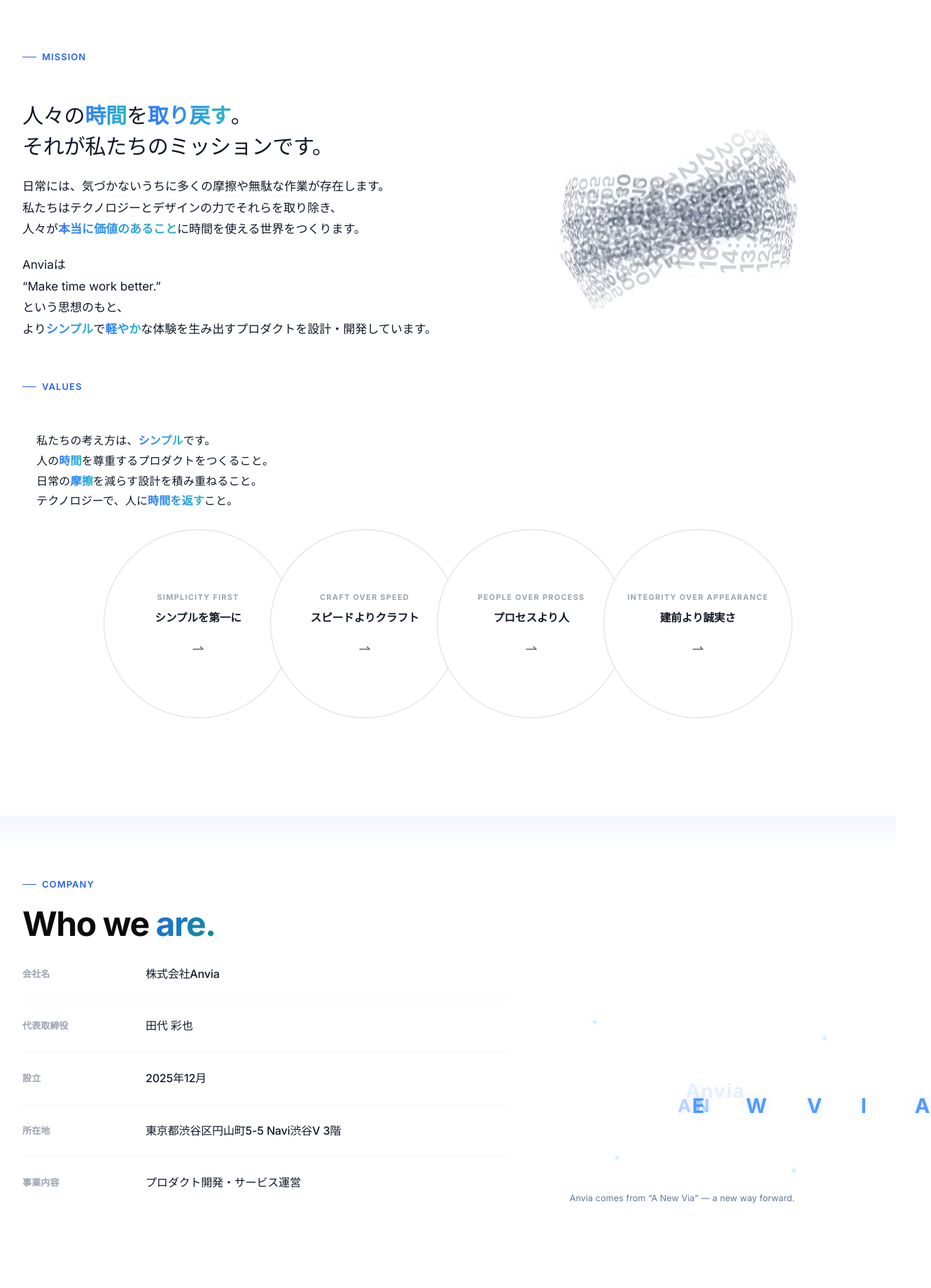
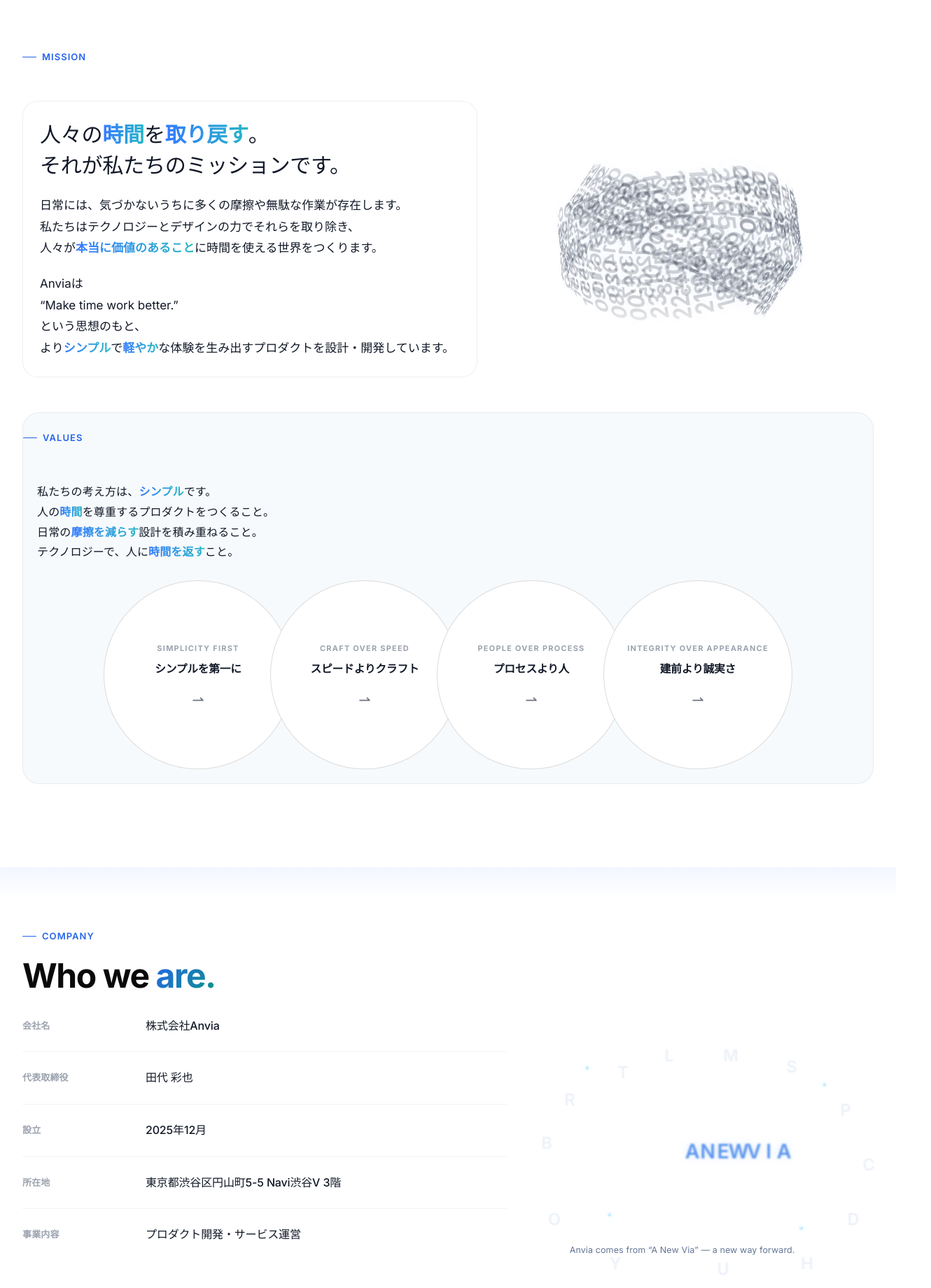
Before and after one commit to Anvia-a/anvia-corporate, a Next.js app: page / in a window 1280 px wide. Shown: the part 3040-4880 px from the top of the page at 70% size, 1330 px wide, since content can reach past the window. Built offline with nearby package versions, Linux system fonts and the light colour scheme.

Commit message:
Company右側アニメーションを、英字群の出現から旋回、A NEW VIA整列、拡散、ANVIA再集結へと変化する流れに再設計しました。

```diff
--- a/components/Company.module.css
+++ b/components/Company.module.css
@@ -82,85 +82,165 @@
     min-height: 390px;
 }
 
-.letter {
+.glyph {
     position: absolute;
     left: var(--x0);
     top: var(--y0);
-    font-size: clamp(1.3rem, 2.2vw, 2.05rem);
-    font-weight: 620;
-    letter-spacing: 0.08em;
-    color: rgba(56, 139, 255, 0.86);
-    text-shadow: 0 0 14px rgba(56, 139, 255, 0.22);
-    animation: gather 10s ease-in-out infinite;
+    font-size: clamp(1.2rem, 2.15vw, 1.95rem);
+    font-weight: 600;
+    color: rgba(71, 136, 233, 0.88);
+    text-shadow: 0 0 12px rgba(56, 139, 255, 0.2);
+    transform: translate(-50%, -50%);
+}
+
+.coreGlyph {
+    animation: coreTimeline 12.5s ease-in-out infinite;
     animation-delay: var(--delay, 0s);
 }
 
-.letterA1 { --x0: -16%; --y0: 20%; --x1: 16%; --y1: 46%; --x2: 40%; --y2: 46%; --delay: 0s; }
-.letterN  { --x0: 84%;  --y0: 16%; --x1: 30%; --y1: 46%; --x2: 46%; --y2: 46%; --delay: 0.12s; }
-.letterE  { --x0: 18%;  --y0: 80%; --x1: 44%; --y1: 46%; --x2: 52%; --y2: 46%; --delay: 0.22s; }
-.letterW  { --x0: 74%;  --y0: 78%; --x1: 58%; --y1: 46%; --x2: 58%; --y2: 46%; --delay: 0.34s; }
-.letterV  { --x0: 6%;   --y0: 52%; --x1: 74%; --y1: 46%; --x2: 64%; --y2: 46%; --delay: 0.44s; }
-.letterI  { --x0: 94%;  --y0: 46%; --x1: 88%; --y1: 46%; --x2: 70%; --y2: 46%; --delay: 0.54s; }
-.letterA2 { --x0: 44%;  --y0: 6%;  --x1: 102%; --y1: 46%; --x2: 76%; --y2: 46%; --delay: 0.64s; }
+.extraGlyph {
+    animation: extraTimeline 12.5s ease-in-out infinite;
+    animation-delay: var(--delay, 0s);
+    color: rgba(90, 133, 188, 0.74);
+}
 
-@keyframes gather {
-    0%, 18% {
+.c1 { --x0: 8%; --y0: 20%; --x1: 18%; --y1: 50%; --x2: 44%; --y2: 49%; --x3: 50%; --y3: 50%; --delay: 0s; }
+.c2 { --x0: 88%; --y0: 18%; --x1: 34%; --y1: 50%; --x2: 48%; --y2: 49%; --x3: 50%; --y3: 50%; --delay: 0.08s; }
+.c3 { --x0: 20%; --y0: 80%; --x1: 44%; --y1: 50%; --x2: 52%; --y2: 49%; --x3: 50%; --y3: 50%; --delay: 0.16s; }
+.c4 { --x0: 80%; --y0: 82%; --x1: 54%; --y1: 50%; --x2: 56%; --y2: 49%; --x3: 50%; --y3: 50%; --delay: 0.24s; }
+.c5 { --x0: 6%; --y0: 54%; --x1: 68%; --y1: 50%; --x2: 60%; --y2: 49%; --x3: 50%; --y3: 50%; --delay: 0.32s; }
+.c6 { --x0: 94%; --y0: 46%; --x1: 78%; --y1: 50%; --x2: 64%; --y2: 49%; --x3: 50%; --y3: 50%; --delay: 0.4s; }
+.c7 { --x0: 46%; --y0: 8%; --x1: 90%; --y1: 50%; --x2: 68%; --y2: 49%; --x3: 50%; --y3: 50%; --delay: 0.48s; }
+
+.e1 { --x0: 15%; --y0: 12%; --x1: 26%; --y1: 24%; --x2: 12%; --y2: 30%; --x3: 50%; --y3: 50%; --delay: 0.06s; }
+.e2 { --x0: 30%; --y0: 10%; --x1: 44%; --y1: 18%; --x2: 26%; --y2: 20%; --x3: 50%; --y3: 50%; --delay: 0.14s; }
+.e3 { --x0: 44%; --y0: 12%; --x1: 56%; --y1: 22%; --x2: 38%; --y2: 14%; --x3: 50%; --y3: 50%; --delay: 0.22s; }
+.e4 { --x0: 60%; --y0: 10%; --x1: 72%; --y1: 20%; --x2: 54%; --y2: 14%; --x3: 50%; --y3: 50%; --delay: 0.3s; }
+.e5 { --x0: 76%; --y0: 12%; --x1: 84%; --y1: 26%; --x2: 70%; --y2: 18%; --x3: 50%; --y3: 50%; --delay: 0.38s; }
+.e6 { --x0: 86%; --y0: 30%; --x1: 90%; --y1: 42%; --x2: 84%; --y2: 34%; --x3: 50%; --y3: 50%; --delay: 0.46s; }
+.e7 { --x0: 90%; --y0: 50%; --x1: 86%; --y1: 62%; --x2: 90%; --y2: 54%; --x3: 50%; --y3: 50%; --delay: 0.54s; }
+.e8 { --x0: 84%; --y0: 70%; --x1: 78%; --y1: 80%; --x2: 86%; --y2: 74%; --x3: 50%; --y3: 50%; --delay: 0.62s; }
+.e9 { --x0: 70%; --y0: 86%; --x1: 64%; --y1: 86%; --x2: 74%; --y2: 90%; --x3: 50%; --y3: 50%; --delay: 0.7s; }
+.e10{ --x0: 50%; --y0: 90%; --x1: 46%; --y1: 84%; --x2: 52%; --y2: 92%; --x3: 50%; --y3: 50%; --delay: 0.78s; }
+.e11{ --x0: 30%; --y0: 86%; --x1: 30%; --y1: 78%; --x2: 24%; --y2: 90%; --x3: 50%; --y3: 50%; --delay: 0.86s; }
+.e12{ --x0: 14%; --y0: 72%; --x1: 14%; --y1: 60%; --x2: 8%; --y2: 74%; --x3: 50%; --y3: 50%; --delay: 0.94s; }
+.e13{ --x0: 10%; --y0: 46%; --x1: 12%; --y1: 34%; --x2: 6%; --y2: 46%; --x3: 50%; --y3: 50%; --delay: 1.02s; }
+
+@keyframes coreTimeline {
+    0%, 8% {
         left: var(--x0);
         top: var(--y0);
-        opacity: 0.56;
-        transform: rotate(0deg) scale(0.92);
+        opacity: 0;
+        filter: blur(4px);
+        transform: translate(-50%, -50%) scale(0.88);
     }
 
-    19%, 44% {
-        left: calc(var(--x0) + 6%);
-        top: calc(var(--y0) - 4%);
-        opacity: 0.86;
-        transform: rotate(300deg) scale(1);
+    9%, 28% {
+        left: var(--x0);
+        top: var(--y0);
+        opacity: 0.85;
+        filter: blur(0);
+        transform: translate(-50%, -50%) rotate(220deg) scale(1);
     }
 
-    45%, 66% {
+    29%, 48% {
         left: var(--x1);
         top: var(--y1);
-        opacity: 1;
-        transform: rotate(360deg) scale(1.03);
+        opacity: 0.92;
+        transform: translate(-50%, -50%) rotate(380deg) scale(1.03);
     }
 
-    67%, 82% {
+    49%, 64% {
         left: var(--x2);
         top: var(--y2);
-        opacity: 0.42;
-        transform: rotate(360deg) scale(0.92);
+        opacity: 1;
+        transform: translate(-50%, -50%) rotate(360deg) scale(1.04);
     }
 
-    83%, 100% {
+    65%, 74% {
+        left: calc(var(--x2) + 8%);
+        top: calc(var(--y2) - 10%);
+        opacity: 0.9;
+        transform: translate(-50%, -50%) rotate(390deg) scale(0.96);
+    }
+
+    75%, 86% {
+        left: var(--x3);
+        top: var(--y3);
+        opacity: 0.26;
+        transform: translate(-50%, -50%) rotate(400deg) scale(0.86);
+    }
+
+    87%, 100% {
+        left: var(--x0);
+        top: var(--y0);
+        opacity: 0;
+        filter: blur(3px);
+        transform: translate(-50%, -50%) scale(0.82);
+    }
+}
+
+@keyframes extraTimeline {
+    0%, 8% {
+        left: var(--x0);
+        top: var(--y0);
+        opacity: 0;
+        filter: blur(5px);
+        transform: translate(-50%, -50%) scale(0.8);
+    }
+
+    9%, 44% {
+        left: var(--x1);
+        top: var(--y1);
+        opacity: 0.62;
+        filter: blur(0);
+        transform: translate(-50%, -50%) rotate(330deg) scale(0.94);
+    }
+
+    45%, 64% {
         left: var(--x2);
         top: var(--y2);
+        opacity: 0.14;
+        transform: translate(-50%, -50%) rotate(360deg) scale(0.86);
+    }
+
+    65%, 78% {
+        left: calc(var(--x2) + 10%);
+        top: calc(var(--y2) + 10%);
+        opacity: 0.48;
+        transform: translate(-50%, -50%) rotate(390deg) scale(0.9);
+    }
+
+    79%, 100% {
+        left: var(--x3);
+        top: var(--y3);
         opacity: 0;
-        transform: rotate(360deg) scale(0.88);
+        filter: blur(4px);
+        transform: translate(-50%, -50%) scale(0.8);
     }
 }
 
 .finalWord {
     position: absolute;
     left: 50%;
-    top: 46%;
+    top: 50%;
     transform: translate(-50%, -50%);
-    font-size: clamp(1.35rem, 2.3vw, 2.15rem);
-    font-weight: 620;
+    font-size: clamp(1.4rem, 2.4vw, 2.2rem);
+    font-weight: 630;
     letter-spacing: 0.06em;
-    color: rgba(43, 123, 237, 0.92);
-    text-shadow: 0 0 16px rgba(43, 123, 237, 0.24);
+    color: rgba(41, 116, 227, 0.94);
+    text-shadow: 0 0 18px rgba(41, 116, 227, 0.26);
     opacity: 0;
-    animation: finalReveal 10s ease-in-out infinite;
+    animation: finalReveal 12.5s ease-in-out infinite;
 }
 
 @keyframes finalReveal {
-    0%, 66% {
+    0%, 76% {
         opacity: 0;
-        transform: translate(-50%, -50%) scale(0.92);
+        transform: translate(-50%, -50%) scale(0.9);
     }
 
-    74%, 86% {
+    82%, 91% {
         opacity: 1;
         transform: translate(-50%, -50%) scale(1);
     }
@@ -180,10 +260,10 @@
     box-shadow: 0 0 10px rgba(93, 222, 255, 0.55);
 }
 
-.sparkA { left: 18%; top: 20%; animation: sparkFloatA 6.8s ease-in-out infinite; }
-.sparkB { left: 78%; top: 26%; animation: sparkFloatB 7.2s ease-in-out infinite; }
-.sparkC { left: 24%; top: 70%; animation: sparkFloatC 7.8s ease-in-out infinite; }
-.sparkD { left: 70%; top: 74%; animation: sparkFloatD 8.2s ease-in-out infinite; }
+.sparkA { left: 16%; top: 18%; animation: sparkFloatA 7.2s ease-in-out infinite; }
+.sparkB { left: 78%; top: 24%; animation: sparkFloatB 7.6s ease-in-out infinite; }
+.sparkC { left: 22%; top: 72%; animation: sparkFloatC 8s ease-in-out infinite; }
+.sparkD { left: 72%; top: 76%; animation: sparkFloatD 8.4s ease-in-out infinite; }
 
 @keyframes sparkFloatA { 0%,100%{transform:translateY(0);opacity:.48;} 50%{transform:translateY(-9px);opacity:.78;} }
 @keyframes sparkFloatB { 0%,100%{transform:translateY(0);opacity:.44;} 50%{transform:translateY(8px);opacity:.72;} }
--- a/components/Company.tsx
+++ b/components/Company.tsx
@@ -9,6 +9,32 @@ const companyInfo = [
     { label: '設立', value: '2025年12月' },
     { label: '所在地', value: '東京都渋谷区円山町5-5 Navi渋谷V 3階' },
     { label: '事業内容', value: 'プロダクト開発・サービス運営' },
+];
+
+const coreLetters = [
+    { ch: 'A', cls: styles.c1 },
+    { ch: 'N', cls: styles.c2 },
+    { ch: 'E', cls: styles.c3 },
+    { ch: 'W', cls: styles.c4 },
+    { ch: 'V', cls: styles.c5 },
+    { ch: 'I', cls: styles.c6 },
+    { ch: 'A', cls: styles.c7 },
+];
+
+const extraLetters = [
+    { ch: 'R', cls: styles.e1 },
+    { ch: 'T', cls: styles.e2 },
+    { ch: 'L', cls: styles.e3 },
+    { ch: 'M', cls: styles.e4 },
+    { ch: 'S', cls: styles.e5 },
+    { ch: 'P', cls: styles.e6 },
+    { ch: 'C', cls: styles.e7 },
+    { ch: 'D', cls: styles.e8 },
+    { ch: 'H', cls: styles.e9 },
+    { ch: 'U', cls: styles.e10 },
+    { ch: 'Y', cls: styles.e11 },
+    { ch: 'O', cls: styles.e12 },
+    { ch: 'B', cls: styles.e13 },
 ];
 
 export default function Company() {
@@ -41,13 +67,13 @@ export default function Company() {
                     <AnimateOnScroll delay={180}>
                         <div className={styles.visualPanel} aria-hidden="true">
                             <div className={styles.nameField}>
-                                <span className={`${styles.letter} ${styles.letterA1}`}>A</span>
-                                <span className={`${styles.letter} ${styles.letterN}`}>N</span>
-                                <span className={`${styles.letter} ${styles.letterE}`}>E</span>
-                                <span className={`${styles.letter} ${styles.letterW}`}>W</span>
-                                <span className={`${styles.letter} ${styles.letterV}`}>V</span>
-                                <span className={`${styles.letter} ${styles.letterI}`}>I</span>
-                                <span className={`${styles.letter} ${styles.letterA2}`}>A</span>
+                                {coreLetters.map((l) => (
+                                    <span key={`core-${l.cls}`} className={`${styles.glyph} ${styles.coreGlyph} ${l.cls}`}>{l.ch}</span>
+                                ))}
+
+                                {extraLetters.map((l) => (
+                                    <span key={`extra-${l.cls}`} className={`${styles.glyph} ${styles.extraGlyph} ${l.cls}`}>{l.ch}</span>
+                                ))}
 
                                 <span className={styles.finalWord}>Anvia</span>
 
--- a/components/MissionValues.module.css
+++ b/components/MissionValues.module.css
@@ -34,66 +34,48 @@
     margin-bottom: 44px;
 }
 
-.missionTextWrap {
+.missionTextPanel {
     position: relative;
-    --mx: -120px;
-    --my: -120px;
+    border-radius: 22px;
+    border: 1px solid rgba(35, 52, 91, 0.08);
+    background: linear-gradient(180deg, rgba(255, 255, 255, 0.84), rgba(255, 255, 255, 0.72));
+    overflow: hidden;
+    transition: border-color 0.38s ease, box-shadow 0.38s ease, transform 0.38s ease;
 }
 
-.missionTextWrap::before {
+.missionTextPanel::before {
     content: '';
     position: absolute;
-    width: 52px;
-    height: 52px;
-    left: calc(var(--mx) - 26px);
-    top: calc(var(--my) - 26px);
-    border-radius: 50%;
-    background: rgba(7, 10, 15, 0.92);
+    inset: -24%;
+    background: radial-gradient(circle at var(--mx, 50%) var(--my, 50%), rgba(99, 215, 255, 0.26), rgba(77, 154, 255, 0.14) 42%, rgba(255, 255, 255, 0) 70%);
     opacity: 0;
-    transition: opacity 0.16s ease;
+    transition: opacity 0.34s ease;
     pointer-events: none;
-    z-index: 1;
 }
 
-.missionTextWrap:hover::before {
+.missionTextPanel:hover {
+    border-color: rgba(74, 144, 255, 0.26);
+    box-shadow: 0 14px 28px rgba(61, 111, 195, 0.1);
+}
+
+.missionTextPanel:hover::before {
     opacity: 1;
 }
 
-.missionText,
-.missionTextSpot {
+.missionText {
     display: flex;
     flex-direction: column;
     gap: 20px;
     font-size: 1.0625rem;
+    color: var(--color-gray-600);
     line-height: 1.8;
     max-width: 720px;
-    padding: 0;
+    position: relative;
+    z-index: 2;
+    padding: 26px 24px;
 }
 
-.missionText {
-    color: var(--color-gray-600);
-    position: relative;
-    z-index: 0;
-}
-
-.missionTextSpot {
-    position: absolute;
-    inset: 0;
-    color: #ffffff;
-    pointer-events: none;
-    z-index: 2;
-    opacity: 0;
-    clip-path: circle(0px at var(--mx) var(--my));
-    transition: opacity 0.16s ease, clip-path 0.08s linear;
-}
-
-.missionTextWrap:hover .missionTextSpot {
-    opacity: 1;
-    clip-path: circle(26px at var(--mx) var(--my));
-}
-
-.missionText p,
-.missionTextSpot p {
+.missionText p {
     margin: 0;
 }
 
@@ -105,21 +87,12 @@
     color: var(--color-gray-800);
 }
 
-.missionTextSpot .missionLead {
-    color: #ffffff;
-}
-
 .accentWord {
     font-weight: 650;
     background: linear-gradient(92deg, #3479ff, #26b7c6);
     -webkit-background-clip: text;
     -webkit-text-fill-color: transparent;
     background-clip: text;
-}
-
-.accentWordSpot {
-    font-weight: 650;
-    color: #ffffff;
 }
 
 .timeGraphic {
@@ -219,10 +192,10 @@
     display: flex;
     flex-direction: column;
     margin-top: 6px;
-    padding-top: 0;
-    background: transparent;
-    border-radius: 0;
-    border: 0;
+    padding-top: 18px;
+    background: #f7fafc;
+    border-radius: 24px;
+    border: 1px solid rgba(15, 23, 42, 0.06);
 }
 
 .valuesStatement {
@@ -420,10 +393,10 @@
         padding: 80px 0;
     }
 
-    .missionText,
-    .missionTextSpot {
+    .missionText {
         font-size: 1rem;
         margin-bottom: 0;
+        padding: 20px 18px;
     }
 
     .missionLead {
--- a/components/MissionValues.tsx
+++ b/components/MissionValues.tsx
@@ -1,44 +1,22 @@
 'use client';
 
-import { useMemo, useRef } from 'react';
+import { useMemo } from 'react';
 import AnimateOnScroll from './AnimateOnScroll';
 import styles from './MissionValues.module.css';
 
 const timeMarks = ['08:30', '09:12', '10:45', '11:38', '12:05', '13:47', '14:20', '16:10', '18:55', '21:05', '22:40', '23:10', '00:30'];
 
-function MissionTextContent({ accentClass }: { accentClass: string }) {
-    return (
-        <>
-            <p className={styles.missionLead}>人々の<span className={accentClass}>時間</span>を<span className={accentClass}>取り戻す</span>。<br />それが私たちのミッションです。</p>
-            <p>日常には、気づかないうちに多くの摩擦や無駄な作業が存在します。<br />私たちはテクノロジーとデザインの力でそれらを取り除き、<br />人々が<span className={accentClass}>本当に価値のあること</span>に時間を使える世界をつくります。</p>
-            <p>Anviaは<br />“Make time work better.”<br />という思想のもと、<br />より<span className={accentClass}>シンプル</span>で<span className={accentClass}>軽やか</span>な体験を生み出すプロダクトを設計・開発しています。</p>
-        </>
-    );
-}
-
 export default function MissionValues() {
     const ringValues = [...timeMarks, ...timeMarks, ...timeMarks];
-    const missionTextRef = useRef<HTMLDivElement>(null);
-
     const spinConfig = useMemo(() => ({
-        sphere: `${3.2 + Math.random() * 1.2}s`,
-        bandA: `${0.78 + Math.random() * 0.22}s`,
-        bandB: `${0.82 + Math.random() * 0.24}s`,
-        bandC: `${0.8 + Math.random() * 0.24}s`,
+        sphere: `${3.6 + Math.random() * 1.2}s`,
+        bandA: `${0.86 + Math.random() * 0.26}s`,
+        bandB: `${0.92 + Math.random() * 0.32}s`,
+        bandC: `${0.9 + Math.random() * 0.3}s`,
         delayA: `${-(Math.random() * 1.8).toFixed(2)}s`,
         delayB: `${-(Math.random() * 1.8).toFixed(2)}s`,
         delayC: `${-(Math.random() * 1.8).toFixed(2)}s`,
     }), []);
-
-    function handleMissionMouseMove(e: React.MouseEvent<HTMLDivElement>) {
-        const el = missionTextRef.current;
-        if (!el) return;
-        const rect = el.getBoundingClientRect();
-        const x = e.clientX - rect.left;
-        const y = e.clientY - rect.top;
-        el.style.setProperty('--mx', `${x}px`);
-        el.style.setProperty('--my', `${y}px`);
-    }
 
     return (
         <section id="mission" className={`section ${styles.missionValues}`}>
@@ -51,16 +29,11 @@ export default function MissionValues() {
 
                         <div className={styles.missionRow}>
                             <AnimateOnScroll>
-                                <div
-                                    ref={missionTextRef}
-                                    className={styles.missionTextWrap}
-                                    onMouseMove={handleMissionMouseMove}
-                                >
+                                <div className={styles.missionTextPanel}>
                                     <div className={styles.missionText}>
-                                        <MissionTextContent accentClass={styles.accentWord} />
-                                    </div>
-                                    <div className={styles.missionTextSpot} aria-hidden="true">
-                                        <MissionTextContent accentClass={styles.accentWordSpot} />
+                                        <p className={styles.missionLead}>人々の<span className={styles.accentWord}>時間</span>を<span className={styles.accentWord}>取り戻す</span>。<br />それが私たちのミッションです。</p>
+                                        <p>日常には、気づかないうちに多くの摩擦や無駄な作業が存在します。<br />私たちはテクノロジーとデザインの力でそれらを取り除き、<br />人々が<span className={styles.accentWord}>本当に価値のあること</span>に時間を使える世界をつくります。</p>
+                                        <p>Anviaは<br />“Make time work better.”<br />という思想のもと、<br />より<span className={styles.accentWord}>シンプル</span>で<span className={styles.accentWord}>軽やか</span>な体験を生み出すプロダクトを設計・開発しています。</p>
                                     </div>
                                 </div>
                             </AnimateOnScroll>
@@ -106,7 +79,7 @@ export default function MissionValues() {
                                 <div className={styles.valuesStatement}>
                                     <p>私たちの考え方は、<span className={styles.accentWord}>シンプル</span>です。</p>
                                     <p>人の<span className={styles.accentWord}>時間</span>を尊重するプロダクトをつくること。</p>
-                                    <p>日常の<span className={styles.accentWord}>摩擦</span>を減らす設計を積み重ねること。</p>
+                                    <p>日常の<span className={styles.accentWord}>摩擦を減らす</span>設計を積み重ねること。</p>
                                     <p>テクノロジーで、人に<span className={styles.accentWord}>時間を返す</span>こと。</p>
                                 </div>
                             </AnimateOnScroll>
```
